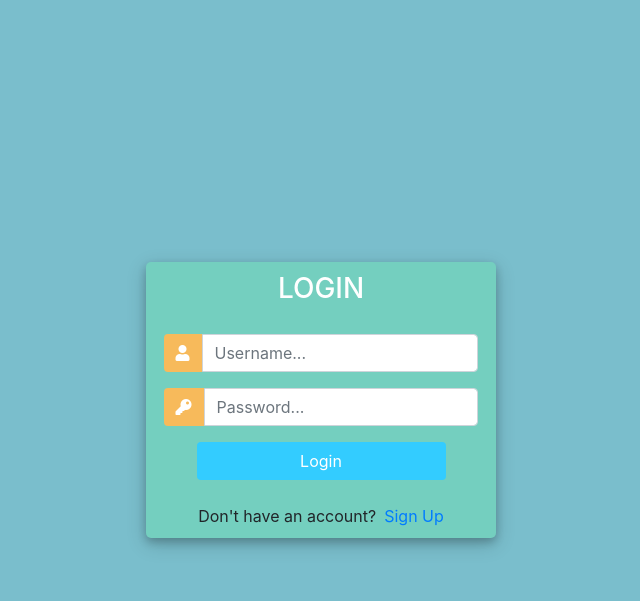
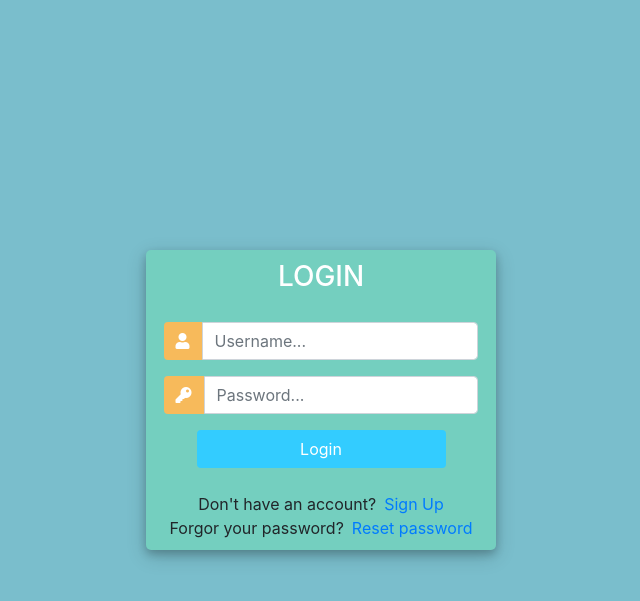
Before and after one commit to Gerakakliwe/django_cmp, a Django app: page /login/ in a window 1280 px wide. Shown: the top 601 px of the page, without its empty margins (319-959 px from the left). Run offline with Django 3.2, Linux system fonts and the light colour scheme; some libraries are stand-ins or nearby versions.

Commit message:
Add reset password functionality

```diff
--- a/cmp/accounts/templates/accounts/login.html
+++ b/cmp/accounts/templates/accounts/login.html
@@ -115,7 +115,9 @@
 					<div class="d-flex justify-content-center links">
 						Don't have an account? <a href="{% url 'register' %}" class="ml-2">Sign Up</a>
 					</div>
-
+					<div class="d-flex justify-content-center links">
+						Forgor your password? <a href="{% url 'reset_password' %}" class="ml-2">Reset password</a>
+					</div>
 				</div>
 			</div>
 		</div>
--- /dev/null
+++ b/cmp/accounts/templates/accounts/password_reset_done.html
@@ -0,0 +1,5 @@
+<h3>Password reset done</h3>
+
+<p>Your password has been set. You may go ahead and log in now</p>
+
+<a href="/">Log in</a>
--- a/cmp/accounts/urls.py
+++ b/cmp/accounts/urls.py
@@ -1,4 +1,7 @@
 from django.urls import path
+
+from django.contrib.auth import views as auth_views
+
 from . import views
 
 urlpatterns = [
@@ -17,4 +20,21 @@ urlpatterns = [
     path('create_order/<str:pk>/', views.createOrder, name="create_order"),
     path('update_order/<str:pk>/', views.updateOrder, name="update_order"),
     path('delete_order/<str:pk>/', views.deleteOrder, name="delete_order"),
+
+    path('reset_password/',
+         auth_views.PasswordResetView.as_view(template_name="accounts/password_reset.html"),
+         name="reset_password"),
+
+    path('reset_password_sent/',
+         auth_views.PasswordResetDoneView.as_view(template_name="accounts/password_reset_sent.html"),
+         name="password_reset_done"),
+
+    path('reset/<uidb64>/<token>/',
+         auth_views.PasswordResetConfirmView.as_view(template_name="accounts/password_reset_form.html"),
+         name="password_reset_confirm"),
+
+    path('reset_password_complete/',
+         auth_views.PasswordResetCompleteView.as_view(template_name="accounts/password_reset_done.html"),
+         name="password_reset_complete"),
+
 ]
```
Also changed, not shown: cmp/accounts/templates/accounts/password_reset.html (added, +11 -0 lines), cmp/accounts/templates/accounts/password_reset_form.html (added, +11 -0 lines), cmp/accounts/templates/accounts/password_reset_sent.html (added, +9 -0 lines), cmp/cmp/settings.py (+10 -0 lines), cmp/db.sqlite3.
